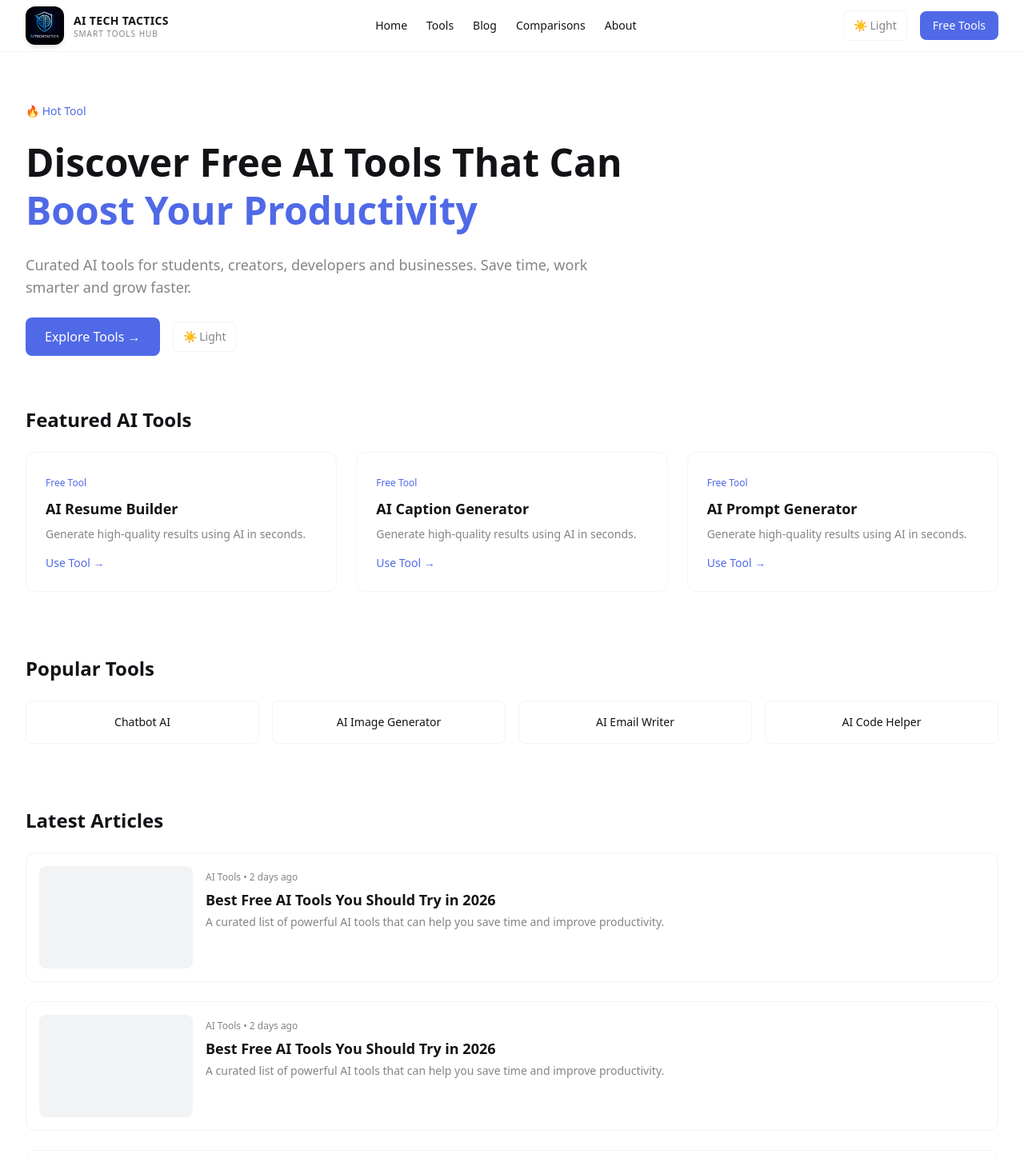
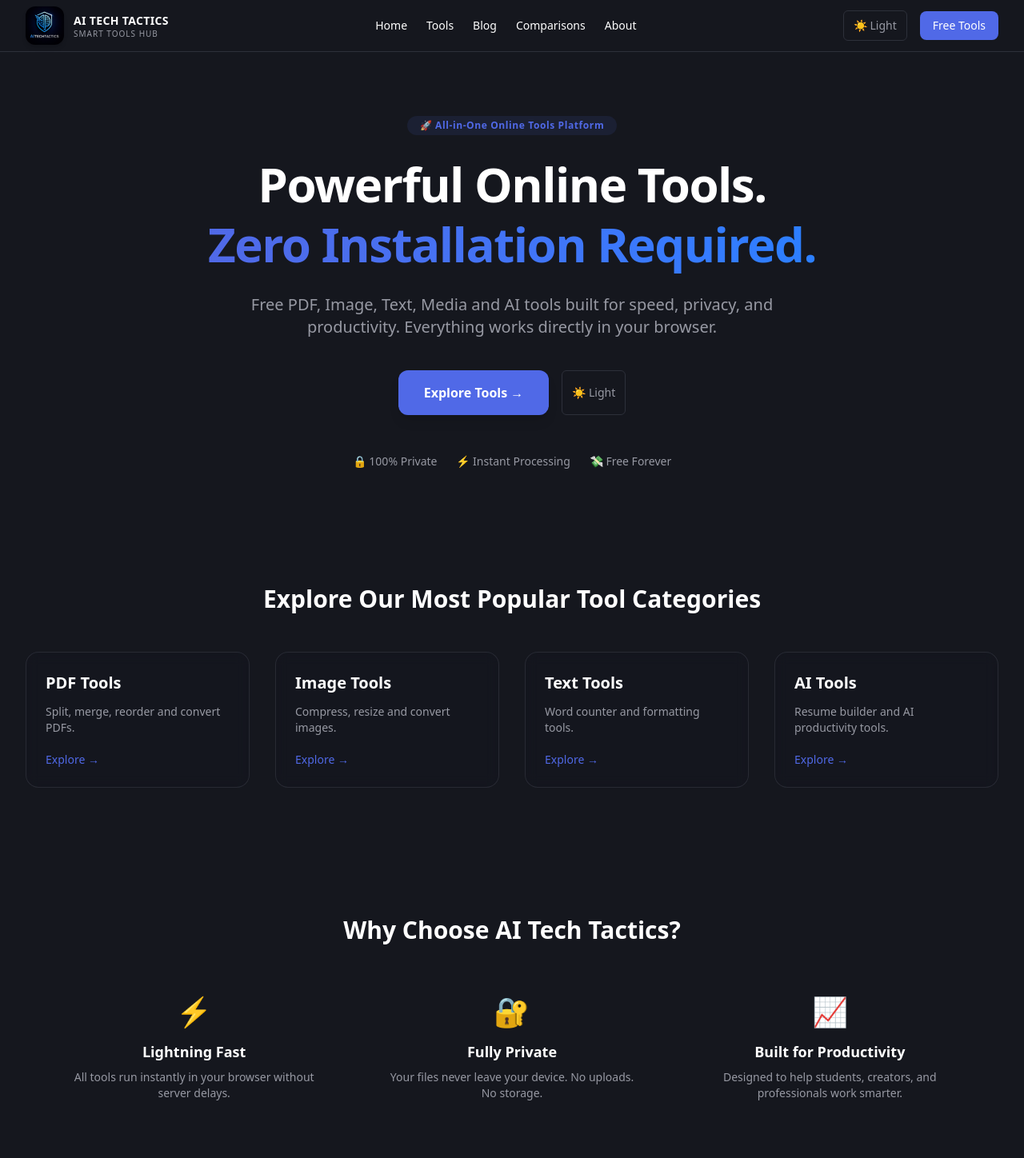
Before and after one commit to shiv-co/ai_tools, a Next.js app: page / in a window 1280 px wide. Shown: the top 1448 px of the page at 80% size. Built offline with nearby package versions, Linux system fonts and the light colour scheme.

Commit message:
feat: Enhance layout and tool descriptions for improved user engagement and aesthetics

```diff
--- a/src/app/layout.js
+++ b/src/app/layout.js
@@ -41,7 +41,7 @@
 
 export default function RootLayout({ children }) {
   return (
-    <html lang="en" suppressHydrationWarning>
+    <html lang="en" className="dark" suppressHydrationWarning>
       <body className="bg-[var(--bg)] text-[var(--text-primary)] transition-colors duration-300">
 
         {/* Google AdSense Script */}
--- a/src/app/page.js
+++ b/src/app/page.js
@@ -1,149 +1,138 @@
+import Link from "next/link";
 import ThemeToggle from "@/components/ThemeToggle";
 
 export default function Home() {
   return (
-    <main className="bg-[var(--bg)] text-[var(--text-primary)]">
+    <main className="relative overflow-hidden bg-[var(--bg)] text-[var(--text-primary)]">
 
-      {/* ================= HERO SECTION ================= */}
-      <section className="px-4 sm:px-6 lg:px-8 pt-10 sm:pt-16 max-w-7xl mx-auto">
-        <div className="flex flex-col gap-6 max-w-3xl">
-          <div className="inline-flex items-center gap-2 text-sm text-[var(--accent)] font-medium">
-            🔥 Hot Tool
-          </div>
+      {/* ================= BACKGROUND EFFECT ================= */}
+      <div className="pointer-events-none absolute inset-0 -z-10">
+        <div className="absolute top-[-100px] left-1/2 -translate-x-1/2 w-[800px] h-[800px] bg-[var(--accent-opacity-10)] blur-3xl rounded-full opacity-40 animate-pulse" />
+      </div>
 
-          <h1 className="text-3xl sm:text-4xl lg:text-5xl font-bold leading-tight">
-            Discover Free AI Tools That Can
-            <span className="block text-[var(--accent)]">
-              Boost Your Productivity
+      {/* ================= HERO ================= */}
+      <section className="px-4 sm:px-6 lg:px-8 pt-20 pb-16 max-w-7xl mx-auto">
+        <div className="flex flex-col items-center text-center gap-6 max-w-4xl mx-auto">
+
+          <span className="px-4 py-1 rounded-full text-xs font-semibold bg-[var(--accent-opacity-10)] text-[var(--accent)] tracking-wider">
+            🚀 All-in-One Online Tools Platform
+          </span>
+
+          <h1 className="text-4xl sm:text-5xl lg:text-6xl font-extrabold leading-tight tracking-tight">
+            Powerful Online Tools.
+            <span className="block bg-gradient-to-r from-[var(--accent)] to-blue-500 bg-clip-text text-transparent">
+              Zero Installation Required.
             </span>
           </h1>
 
-          <p className="text-[var(--text-secondary)] text-base sm:text-lg">
-            Curated AI tools for students, creators, developers and businesses.
-            Save time, work smarter and grow faster.
+          <p className="text-lg sm:text-xl text-[var(--text-secondary)] max-w-2xl">
+            Free PDF, Image, Text, Media and AI tools built for speed,
+            privacy, and productivity. Everything works directly in your browser.
           </p>
 
-          <div className="flex items-center gap-4">
-            <button className="px-6 py-3 rounded-lg bg-[var(--accent)] text-white font-medium hover:opacity-90 transition">
+          <div className="flex flex-wrap justify-center gap-4 pt-4">
+            <Link
+              href="/tools"
+              className="px-8 py-4 rounded-xl bg-[var(--accent)] text-white font-semibold shadow-lg hover:scale-105 transition-transform duration-300"
+            >
               Explore Tools →
-            </button>
+            </Link>
 
             <ThemeToggle />
+          </div>
+
+          {/* Trust Badges */}
+          <div className="flex flex-wrap justify-center gap-6 pt-6 text-sm text-[var(--text-secondary)]">
+            <span>🔒 100% Private</span>
+            <span>⚡ Instant Processing</span>
+            <span>💸 Free Forever</span>
           </div>
         </div>
       </section>
 
-      {/* ================= FEATURED TOOLS ================= */}
-      <section className="mt-16 px-4 sm:px-6 lg:px-8 max-w-7xl mx-auto">
-        <h2 className="text-2xl font-semibold mb-6">
-          Featured AI Tools
+      {/* ================= FEATURED CATEGORIES ================= */}
+      <section className="px-4 sm:px-6 lg:px-8 py-20 max-w-7xl mx-auto">
+        <h2 className="text-3xl font-bold text-center mb-12">
+          Explore Our Most Popular Tool Categories
         </h2>
 
-        <div className="grid grid-cols-1 sm:grid-cols-2 lg:grid-cols-3 gap-6">
+        <div className="grid sm:grid-cols-2 lg:grid-cols-4 gap-8">
           {[
-            "AI Resume Builder",
-            "AI Caption Generator",
-            "AI Prompt Generator",
-          ].map((tool) => (
-            <div
-              key={tool}
-              className="bg-[var(--surface)] border border-[var(--border)] rounded-xl p-6 hover:shadow-md transition"
+            { title: "PDF Tools", desc: "Split, merge, reorder and convert PDFs.", link: "/tools/split-pdf" },
+            { title: "Image Tools", desc: "Compress, resize and convert images.", link: "/tools/image-compressor" },
+            { title: "Text Tools", desc: "Word counter and formatting tools.", link: "/tools/word-counter" },
+            { title: "AI Tools", desc: "Resume builder and AI productivity tools.", link: "/tools/ai-resume-builder" }
+          ].map((item) => (
+            <Link
+              key={item.title}
+              href={item.link}
+              className="group relative flex flex-col rounded-2xl border border-[var(--border-opacity-80)] bg-[var(--surface-opacity-5)] p-6 transition-all duration-300 hover:-translate-y-1 hover:border-[var(--accent-opacity-60)] hover:shadow-lg hover:shadow-[var(--accent-opacity-10)] backdrop-blur"
             >
-              <span className="text-xs text-[var(--accent)] font-medium">
-                Free Tool
+              <h3 className="text-xl font-semibold group-hover:text-[var(--accent)] transition">
+                {item.title}
+              </h3>
+              <p className="mt-3 text-sm text-[var(--text-secondary)]">
+                {item.desc}
+              </p>
+              <span className="mt-5 inline-block text-sm font-medium text-[var(--accent)]">
+                Explore →
               </span>
-
-              <h3 className="mt-2 font-semibold text-lg">
-                {tool}
-              </h3>
-
-              <p className="mt-2 text-sm text-[var(--text-secondary)]">
-                Generate high-quality results using AI in seconds.
-              </p>
-
-              <button className="mt-4 text-sm font-medium text-[var(--accent)]">
-                Use Tool →
-              </button>
-            </div>
+            </Link>
           ))}
         </div>
       </section>
 
-      {/* ================= POPULAR TOOLS ================= */}
-      <section className="mt-20 px-4 sm:px-6 lg:px-8 max-w-7xl mx-auto">
-        <h2 className="text-2xl font-semibold mb-6">
-          Popular Tools
-        </h2>
+      {/* ================= WHY CHOOSE US ================= */}
+      <section className="px-4 sm:px-6 lg:px-8 py-20 bg-[var(--surface-opacity-5)]">
+        <div className="max-w-6xl mx-auto text-center">
+          <h2 className="text-3xl font-bold mb-10">
+            Why Choose AI Tech Tactics?
+          </h2>
 
-        <div className="grid grid-cols-2 sm:grid-cols-3 lg:grid-cols-4 gap-4">
-          {[
-            "Chatbot AI",
-            "AI Image Generator",
-            "AI Email Writer",
-            "AI Code Helper",
-          ].map((item) => (
-            <div
-              key={item}
-              className="bg-[var(--surface)] border border-[var(--border)] rounded-lg p-4 text-center text-sm font-medium hover:bg-[var(--border)] transition"
-            >
-              {item}
+          <div className="grid sm:grid-cols-3 gap-10">
+            <div className="p-6 rounded-2xl hover:shadow-lg transition">
+              <div className="text-4xl mb-4">⚡</div>
+              <h3 className="font-semibold text-lg">Lightning Fast</h3>
+              <p className="text-sm text-[var(--text-secondary)] mt-2">
+                All tools run instantly in your browser without server delays.
+              </p>
             </div>
-          ))}
+
+            <div className="p-6 rounded-2xl hover:shadow-lg transition">
+              <div className="text-4xl mb-4">🔐</div>
+              <h3 className="font-semibold text-lg">Fully Private</h3>
+              <p className="text-sm text-[var(--text-secondary)] mt-2">
+                Your files never leave your device. No uploads. No storage.
+              </p>
+            </div>
+
+            <div className="p-6 rounded-2xl hover:shadow-lg transition">
+              <div className="text-4xl mb-4">📈</div>
+              <h3 className="font-semibold text-lg">Built for Productivity</h3>
+              <p className="text-sm text-[var(--text-secondary)] mt-2">
+                Designed to help students, creators, and professionals work smarter.
+              </p>
+            </div>
+          </div>
         </div>
       </section>
 
-      {/* ================= LATEST ARTICLES ================= */}
-      <section className="mt-20 px-4 sm:px-6 lg:px-8 max-w-7xl mx-auto">
-        <h2 className="text-2xl font-semibold mb-6">
-          Latest Articles
+      {/* ================= CTA ================= */}
+      <section className="px-4 sm:px-6 lg:px-8 py-24 text-center">
+        <h2 className="text-3xl font-bold">
+          Ready to Boost Your Productivity?
         </h2>
 
-        <div className="flex flex-col gap-6">
-          {[1, 2, 3].map((post) => (
-            <article
-              key={post}
-              className="flex flex-col sm:flex-row gap-4 bg-[var(--surface)] border border-[var(--border)] rounded-xl p-4"
-            >
-              <div className="sm:w-48 h-32 bg-[var(--border)] rounded-lg" />
-
-              <div className="flex-1">
-                <span className="text-xs text-[var(--text-secondary)]">
-                  AI Tools • 2 days ago
-                </span>
-
-                <h3 className="mt-1 font-semibold text-lg">
-                  Best Free AI Tools You Should Try in 2026
-                </h3>
-
-                <p className="mt-1 text-sm text-[var(--text-secondary)]">
-                  A curated list of powerful AI tools that can help you save time and improve productivity.
-                </p>
-              </div>
-            </article>
-          ))}
-        </div>
-      </section>
-
-      {/* ================= NEWSLETTER ================= */}
-      <section className="mt-24 mb-24 px-4 sm:px-6 lg:px-8 max-w-3xl mx-auto text-center">
-        <h2 className="text-2xl font-semibold">
-          Don’t Want to Miss New AI Tools?
-        </h2>
-
-        <p className="mt-2 text-[var(--text-secondary)]">
-          Get weekly updates on the latest and best AI tools.
+        <p className="mt-4 text-[var(--text-secondary)]">
+          Start using our free tools today — no registration required.
         </p>
 
-        <form className="mt-6 flex flex-col sm:flex-row gap-3">
-          <input
-            type="email"
-            placeholder="Enter your email"
-            className="flex-1 px-4 py-3 rounded-lg border border-[var(--border)] bg-[var(--surface)] outline-none"
-          />
-          <button className="px-6 py-3 rounded-lg bg-[var(--accent)] text-white font-medium">
-            Subscribe
-          </button>
-        </form>
+        <Link
+          href="/tools"
+          className="mt-8 inline-block px-10 py-4 rounded-xl bg-[var(--accent)] text-white font-semibold shadow-lg hover:scale-105 transition-transform duration-300"
+        >
+          Get Started →
+        </Link>
       </section>
 
     </main>
--- a/src/app/tools/ToolsClient.js
+++ b/src/app/tools/ToolsClient.js
@@ -173,12 +173,12 @@
     description:
       "AI-powered productivity and writing tools.",
     tools: [
-      {
-        title: "AI Resume Builder",
-        href: "/tools/ai-resume-builder",
-        icon: ai_resume,
-        description: "Create professional, ATS-friendly resumes with AI."
-      },
+      // {
+      //   title: "AI Resume Builder",
+      //   href: "/tools/ai-resume-builder",
+      //   icon: ai_resume,
+      //   description: "Create professional, ATS-friendly resumes with AI."
+      // },
       {
         title: "AI Tools for Students",
         href: "/tools/ai-tools-for-students",
--- a/src/components/ToolCard.jsx
+++ b/src/components/ToolCard.jsx
@@ -20,8 +20,8 @@
             pricing === "Free"
               ? "bg-green-500/10 text-green-600 dark:text-green-400"
               : pricing === "Paid"
-              ? "bg-[var(--accent-opacity-10)] text-[var(--accent)]"
-              : "bg-[var(--surface-opacity-10)] text-[var(--text-secondary)]"
+                ? "bg-[var(--accent-opacity-10)] text-[var(--accent)]"
+                : "bg-[var(--surface-opacity-10)] text-[var(--text-secondary)]"
           }`}
         >
           {pricing}
```
